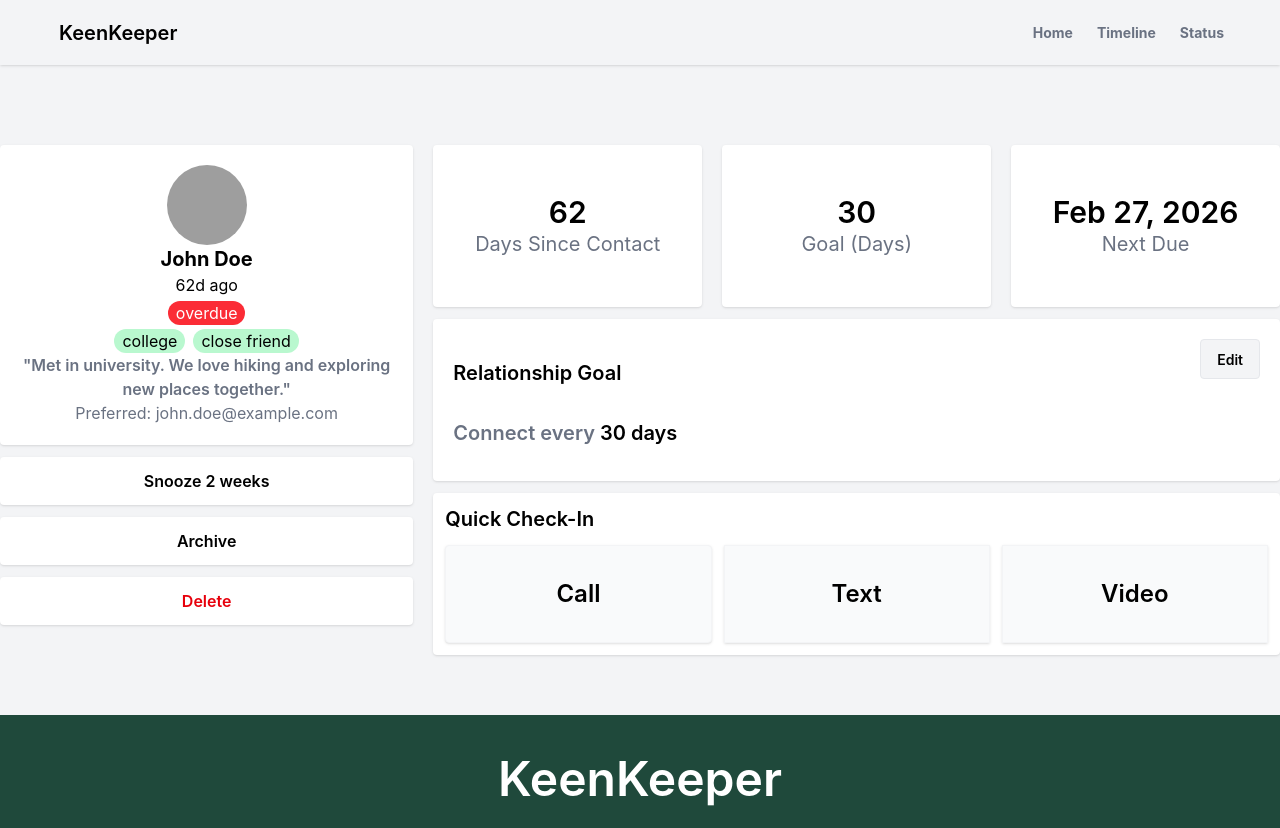
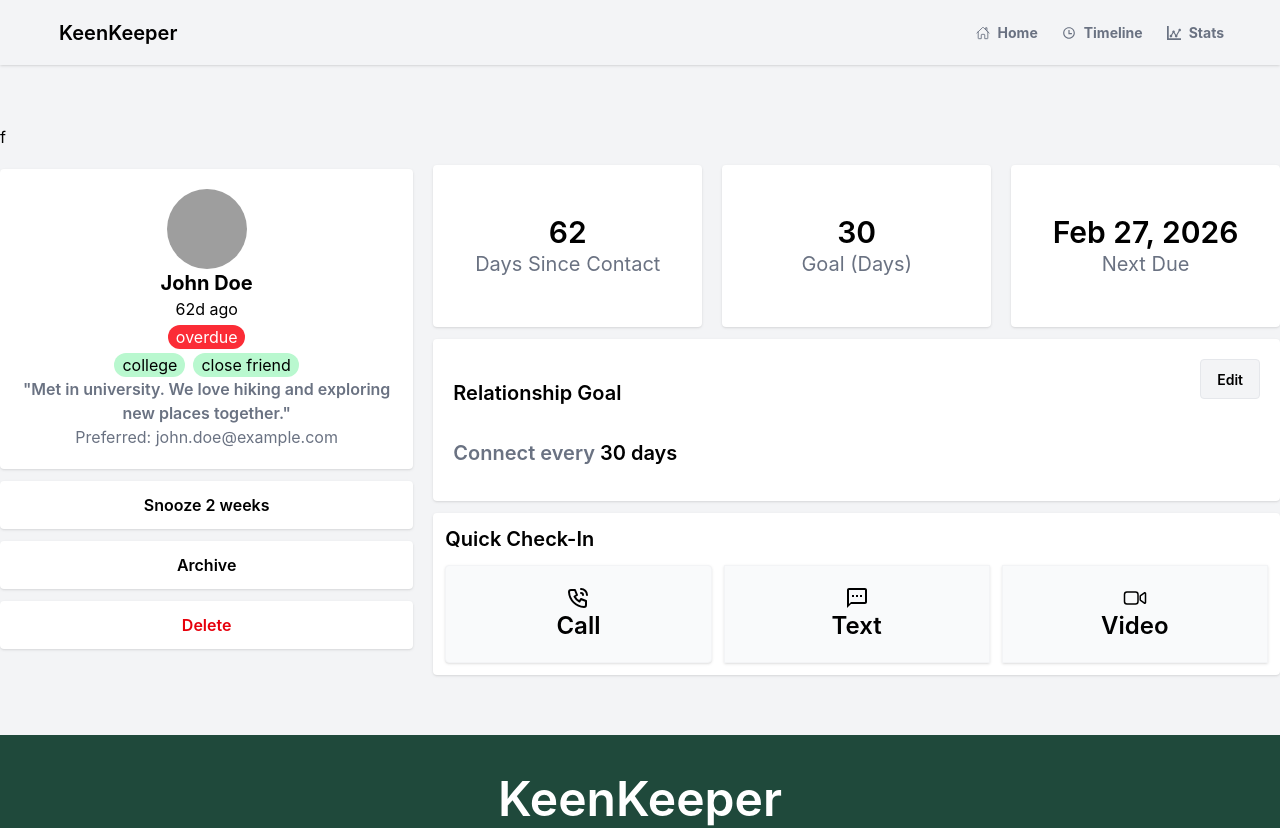
Before and after one commit to tarikulhub2004/Friend-7-r, a React (Vite) app: page /bookDetails/1 in a window 1280 px wide. Shown: the top 828 px of the page. Built offline with nearby package versions, Linux system fonts and the light colour scheme; grey boxes are pictures that could not be loaded.

Commit message:
friend detils update phn

```diff
--- a/package.json
+++ b/package.json
@@ -13,6 +13,7 @@
     "@tailwindcss/vite": "^4.3.3",
     "react": "^19.2.8",
     "react-dom": "^19.2.8",
+    "react-icons": "^5.7.0",
     "react-router": "^8.4.0",
     "tailwindcss": "^4.3.3"
   },
--- a/src/components/BookDetails/BookDetails.jsx
+++ b/src/components/BookDetails/BookDetails.jsx
@@ -1,3 +1,6 @@
+import { IoVideocamOutline } from "react-icons/io5";
+import { MdOutlineTextsms } from "react-icons/md";
+import { TbPhoneCall } from "react-icons/tb";
 import { useLoaderData, useParams } from "react-router";
 
 const BookDetails = () => {
@@ -15,7 +18,7 @@ const BookDetails = () => {
 
     return (
         <div className="grid md:grid-cols-3 gap-5 my-15">
-            <div className="col-span-1">
+            <div className="col-span-1">f
                 <div className="bg-white mt-5 text-center flex shadow items-center justify-center rounded p-5">
                     <div className="">
                         <img className="w-[80px] rounded-full mx-auto" src={picture} alt="" />
@@ -38,7 +41,7 @@ const BookDetails = () => {
                 <div className="shadow my-3 text-center font-semibold h-12 flex justify-center items-center bg-white rounded text-red-600">Delete</div>
             </div>
 
-            <div className="grid grid-rows-3 gap-3 w-full col-span-2 mt-5">
+            <div className="grid grid-rows-3 gap-3 w-full col-span-2 mt-10">
                 <div className="grid grid-cols-3 gap-5">
                     <div className="flex justify-center text-center bg-white rounded items-center shadow">
                         <div className="">
@@ -71,14 +74,23 @@ const BookDetails = () => {
                 <div className="shadow p-3 rounded bg-white">
                     <h3 className="text-xl font-semibold mb-3">Quick Check-In</h3>
                     <div className="grid grid-cols-3 gap-3">
-                        <div className="shadow p-8 flex justify-center items-center rounded bg-gray-50 text-2xl font-semibold border border-gray-100">
-                            <h1>Call</h1>
+                        <div className="shadow p-5 flex justify-center items-center rounded bg-gray-50 text-2xl font-semibold border border-gray-100">
+                            <div className="text-center">
+                                <TbPhoneCall className="mx-auto" />
+                                <h1>Call</h1>
+                            </div>
                         </div>
-                        <div className="shadow p-8 flex justify-center items-center text-2xl font-semibold bg-gray-50 border border-gray-100">
-                            <h1>Text</h1>
+                        <div className="shadow p-5 flex justify-center items-center text-2xl font-semibold bg-gray-50 border border-gray-100">
+                            <div className="">
+                                <MdOutlineTextsms className="mx-auto" />
+                                <h1>Text</h1>
+                            </div>
                         </div>
-                        <div className="shadow p-8 flex justify-center items-center text-2xl font-semibold bg-gray-50 border border-gray-100">
-                            <h1>Video</h1>
+                        <div className="shadow p-5 flex justify-center items-center text-2xl font-semibold bg-gray-50 border border-gray-100">
+                            <div className="">
+                                <IoVideocamOutline className="mx-auto" />
+                                <h1>Video</h1>
+                            </div>
                         </div>
                     </div>
                 </div>
--- /dev/null
+++ b/src/components/Navbar.css
@@ -0,0 +1,4 @@
+.active{
+    background-color: #244d3f;
+    color: white;
+}
--- a/src/components/Navbar.jsx
+++ b/src/components/Navbar.jsx
@@ -1,16 +1,21 @@
+import { ImStatsDots } from "react-icons/im";
+import { IoHomeOutline } from "react-icons/io5";
+import { RiTimeLine } from "react-icons/ri";
+import { NavLink } from "react-router";
+import "./Navbar.css"
 
 const Navbar = () => {
     return (
         <div>
-            <div className="navbar bg-base-100 shadow-sm px-10">
+            <div className="navbar bg-base-100 shadow-sm md:px-10">
                 <div className="flex-1">
                     <a className="btn btn-ghost text-xl">KeenKeeper</a>
                 </div>
                 <div className="flex-none">
                     <ul className="menu menu-horizontal px-1 text-gray-500 font-bold">
-                        <li><a>Home</a></li>
-                        <li><a>Timeline</a></li>
-                        <li><a>Status</a></li>
+                        <li><NavLink to="/"><IoHomeOutline />Home</NavLink></li>
+                        <li><NavLink to="/timeline"><RiTimeLine />Timeline</NavLink></li>
+                        <li><NavLink to="stats"><ImStatsDots />Stats</NavLink></li>
                     </ul>
                 </div>
             </div>
--- /dev/null
+++ b/src/components/Stats/Stats.jsx
@@ -0,0 +1,10 @@
+
+const Stats = () => {
+    return (
+        <div>
+            Stats
+        </div>
+    );
+};
+
+export default Stats;
--- /dev/null
+++ b/src/components/Timeline/Timeline.jsx
@@ -0,0 +1,10 @@
+
+const Timeline = () => {
+    return (
+        <div>
+            Timeline
+        </div>
+    );
+};
+
+export default Timeline;
--- a/src/main.jsx
+++ b/src/main.jsx
@@ -6,20 +6,30 @@ import { RouterProvider } from 'react-router/dom'
 import MainLayout from './layout/MainLayout'
 import HomeP from './components/HomeP/HomeP'
 import BookDetails from './components/BookDetails/BookDetails'
+import Timeline from './components/Timeline/Timeline'
+import Stats from './components/Stats/Stats'
 
 const router = createBrowserRouter([
   {
     path: '/',
     element: <MainLayout></MainLayout>,
-    children:[
+    children: [
       {
         index: true,
         element: <HomeP></HomeP>
       },
       {
-        path:'/bookDetails/:id',
-        loader: ()=>fetch("/users.json"),
+        path: '/bookDetails/:id',
+        loader: () => fetch("/users.json"),
         Component: BookDetails,
+      },
+      {
+        path: '/timeline',
+        Component: Timeline,
+      },
+      {
+        path:'/stats',
+        Component: Stats,
       }
     ]
   }
--- a/vite.config.js
+++ b/vite.config.js
@@ -9,4 +9,5 @@ export default defineConfig({
     react(),
     tailwindcss(),
   ],
+  base: '/Friend-7-r/',
 })
```
Also changed, not shown: 1 other file (tests, documents, lock files or other folders).
